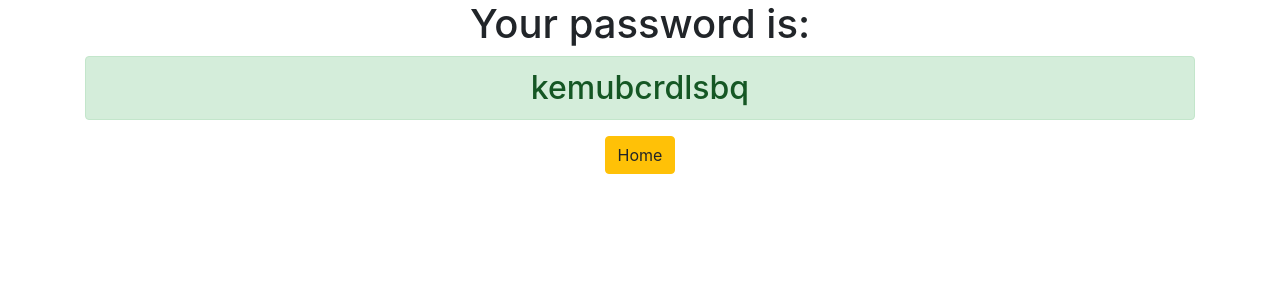
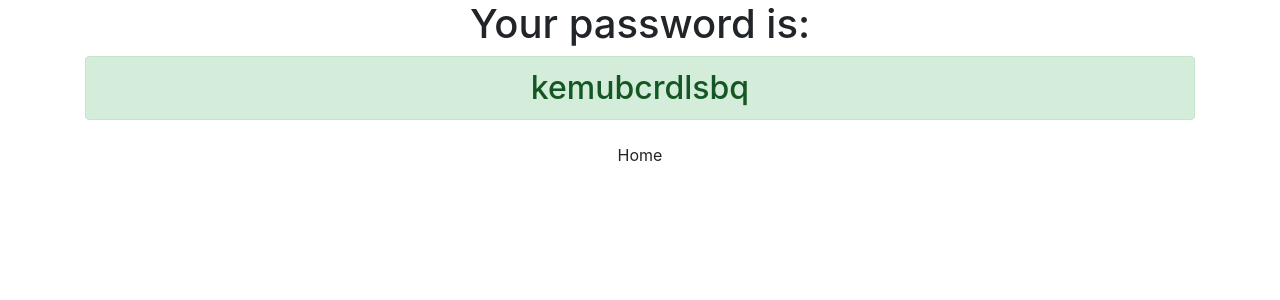
Before and after one commit to Pratik2810-ind/django3-password-generator, a Django app: page /password/ in a window 1280 px wide. Shown: the top 300 px of the page. Run offline with Django 3.2, Linux system fonts and the light colour scheme; some libraries are stand-ins or nearby versions.

Commit message:
I made some tweaks

```diff
--- a/generator/templates/generator/password.html
+++ b/generator/templates/generator/password.html
@@ -4,5 +4,5 @@
 
 <h1>Your password is:</h1>
 <h2 class="alert alert-success">{{ password }}</h2>
-<a href="{% url 'home' %}" class="btn btn-warning">Home</a>
+<a href="{% url 'home' %}" class="btn ">Home</a>
 </div>
--- a/password_generator/settings.py
+++ b/password_generator/settings.py
@@ -20,7 +20,7 @@ BASE_DIR = os.path.dirname(os.path.dirname(os.path.abspath(__file__)))
 # See https://docs.djangoproject.com/en/3.0/howto/deployment/checklist/
 
 # SECURITY WARNING: keep the secret key used in production secret!
-SECRET_KEY = '82qj0)a$txz=zc+7qqx932_2b#nsbvi59e%0%q7k*mr)8=l@-6'
+SECRET_KEY = '82qj0)a$txz=zc+7qqx932_hdjsgd2b#nsbvi59e%0%q7k*mr)8=l@-6'
 
 # SECURITY WARNING: don't run with debug turned on in production!
 DEBUG = True
```
